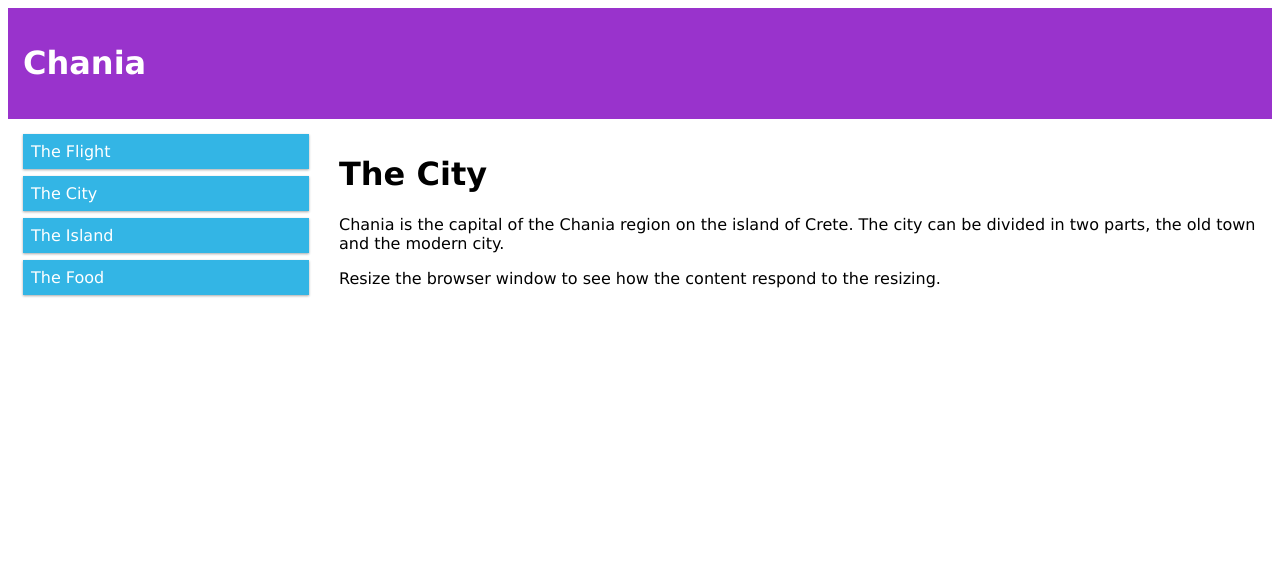
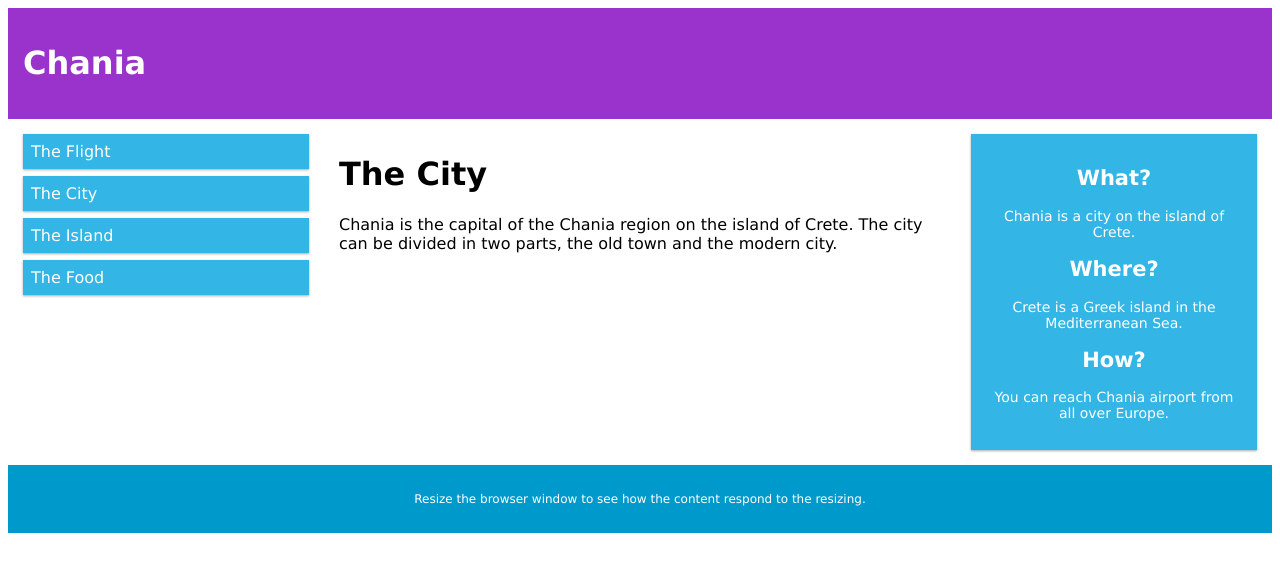
Before and after one commit to usedbrain3/html1, a plain HTML site: page responsive_grid1.html in a window 1280 px wide. Drawn offline with Linux system fonts and the light colour scheme.

Commit message:
Add files via upload

```diff
--- a/responsive_grid1.html
+++ b/responsive_grid1.html
@@ -17,19 +17,6 @@
   float: left;
   padding: 15px;
 }
-
-.col-1 {width: 8.33%;}
-.col-2 {width: 16.66%;}
-.col-3 {width: 25%;}
-.col-4 {width: 33.33%;}
-.col-5 {width: 41.66%;}
-.col-6 {width: 50%;}
-.col-7 {width: 58.33%;}
-.col-8 {width: 66.66%;}
-.col-9 {width: 75%;}
-.col-10 {width: 83.33%;}
-.col-11 {width: 91.66%;}
-.col-12 {width: 100%;}
 
 html {
   font-family: "Lucida Sans", sans-serif;
@@ -58,6 +45,59 @@ html {
 .menu li:hover {
   background-color: #0099cc;
 }
+
+.aside {
+  background-color: #33b5e5;
+  padding: 15px;
+  color: #ffffff;
+  text-align: center;
+  font-size: 14px;
+  box-shadow: 0 1px 3px rgba(0,0,0,0.12), 0 1px 2px rgba(0,0,0,0.24);
+}
+
+.footer {
+  background-color: #0099cc;
+  color: #ffffff;
+  text-align: center;
+  font-size: 12px;
+  padding: 15px;
+}
+
+/* For mobile phones: */
+[class*="col-"] {
+  width: 100%;
+}
+
+@media only screen and (min-width: 600px) {
+  /* For tablets: */
+  .col-s-1 {width: 8.33%;}
+  .col-s-2 {width: 16.66%;}
+  .col-s-3 {width: 25%;}
+  .col-s-4 {width: 33.33%;}
+  .col-s-5 {width: 41.66%;}
+  .col-s-6 {width: 50%;}
+  .col-s-7 {width: 58.33%;}
+  .col-s-8 {width: 66.66%;}
+  .col-s-9 {width: 75%;}
+  .col-s-10 {width: 83.33%;}
+  .col-s-11 {width: 91.66%;}
+  .col-s-12 {width: 100%;}
+}
+@media only screen and (min-width: 768px) {
+  /* For desktop: */
+  .col-1 {width: 8.33%;}
+  .col-2 {width: 16.66%;}
+  .col-3 {width: 25%;}
+  .col-4 {width: 33.33%;}
+  .col-5 {width: 41.66%;}
+  .col-6 {width: 50%;}
+  .col-7 {width: 58.33%;}
+  .col-8 {width: 66.66%;}
+  .col-9 {width: 75%;}
+  .col-10 {width: 83.33%;}
+  .col-11 {width: 91.66%;}
+  .col-12 {width: 100%;}
+}
 </style>
 </head>
 <body>
@@ -67,7 +107,7 @@ html {
 </div>
 
 <div class="row">
-  <div class="col-3 menu">
+  <div class="col-3 col-s-3 menu">
     <ul>
       <li>The Flight</li>
       <li>The City</li>
@@ -76,11 +116,25 @@ html {
     </ul>
   </div>
 
-  <div class="col-9">
+  <div class="col-6 col-s-9">
     <h1>The City</h1>
     <p>Chania is the capital of the Chania region on the island of Crete. The city can be divided in two parts, the old town and the modern city.</p>
-    <p>Resize the browser window to see how the content respond to the resizing.</p>
   </div>
+
+  <div class="col-3 col-s-12">
+    <div class="aside">
+      <h2>What?</h2>
+      <p>Chania is a city on the island of Crete.</p>
+      <h2>Where?</h2>
+      <p>Crete is a Greek island in the Mediterranean Sea.</p>
+      <h2>How?</h2>
+      <p>You can reach Chania airport from all over Europe.</p>
+    </div>
+  </div>
+</div>
+
+<div class="footer">
+  <p>Resize the browser window to see how the content respond to the resizing.</p>
 </div>
 
 </body>
```
